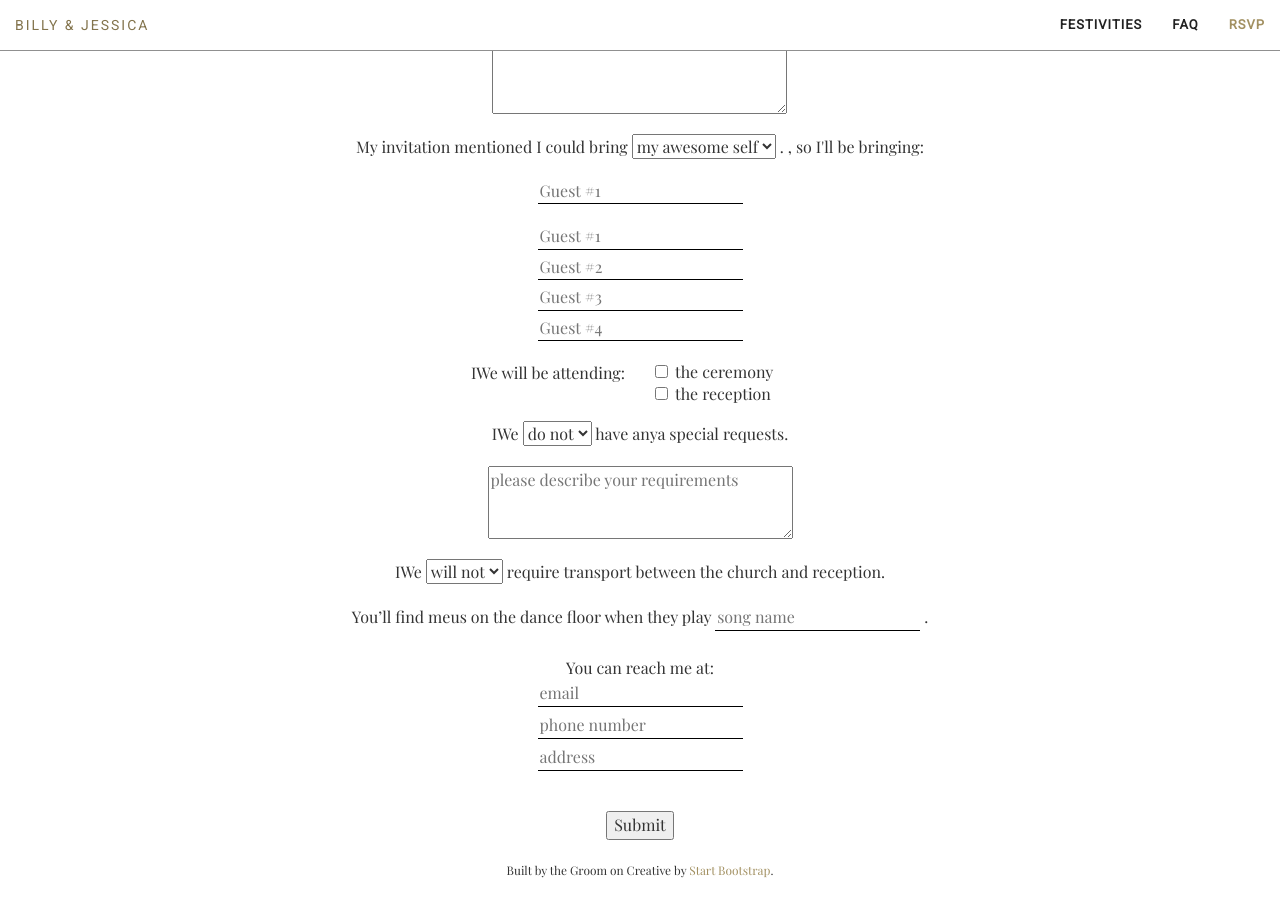
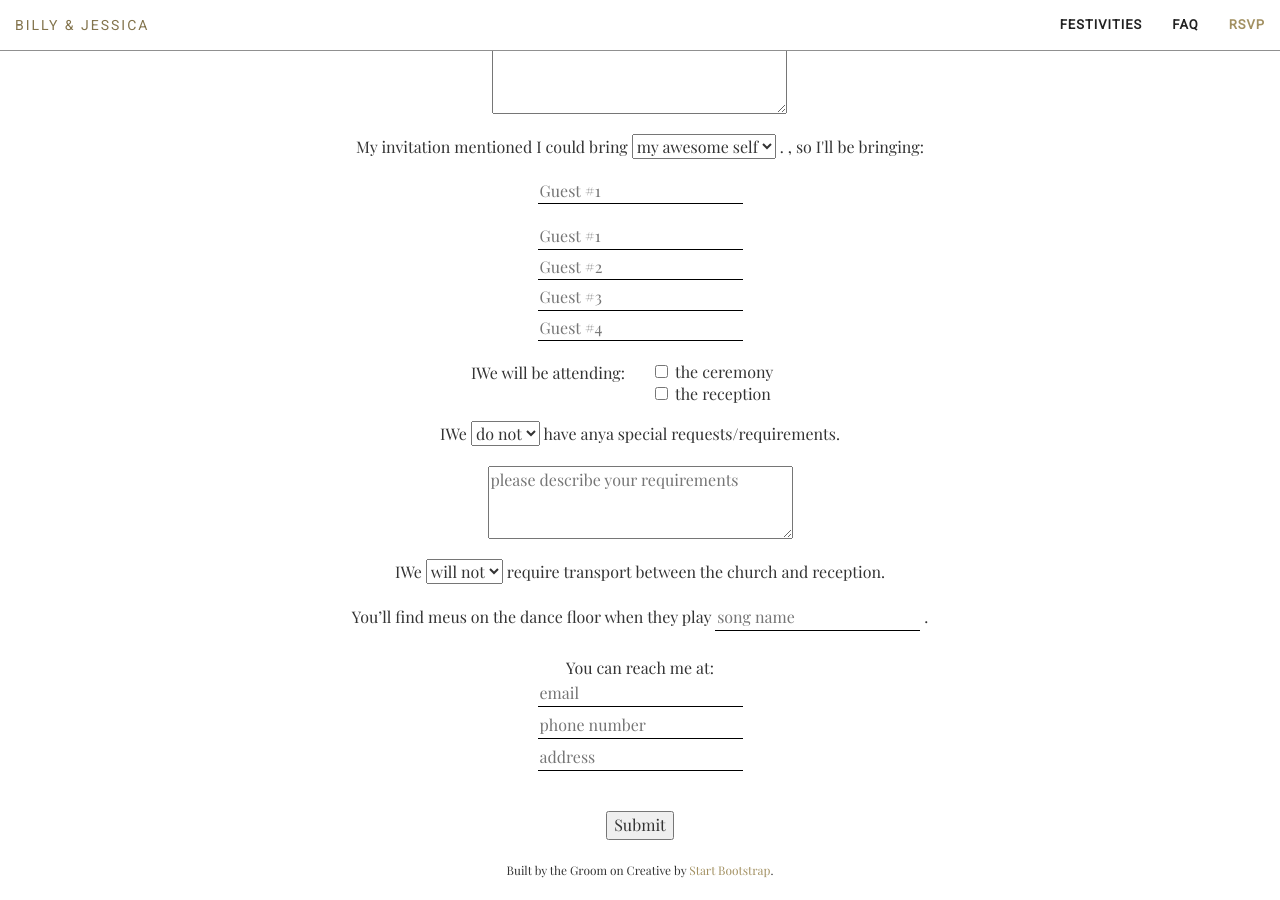
Before and after one commit to notbleh/wed-website, a Jekyll site: the page built from index.html, in a window 1280 px wide and 900 px high, scrolled down 4781 px. Built offline with Jekyll 4.4.1, drawn with Linux system fonts in a browser that asks for light colours.

Commit message:
Update rsvp.html

```diff
--- a/_includes/rsvp.html
+++ b/_includes/rsvp.html
@@ -67,7 +67,7 @@
                                     <option value="no" selected>do not</option>
                                     <option value="yes">do</option>
                                 </select>
-                            </span> have <span class="specno">any</span><span class="specyes">a</span> special request<span class="specno">s</span><span class="specyes"></span>.
+                            </span> have <span class="specno">any</span><span class="specyes">a</span> special request<span class="specno">s</span><span class="specyes"></span>/requirement<span class="specno">s</span><span class="specyes"></span>.
                         </p>
                     </div>
                     <!-- hide if no allergies -->
```
